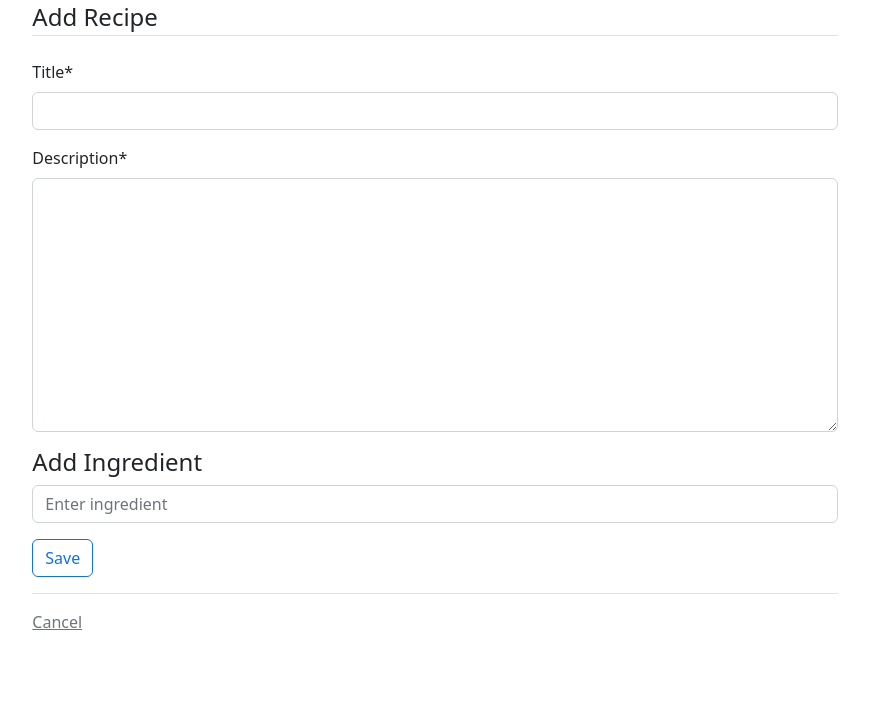
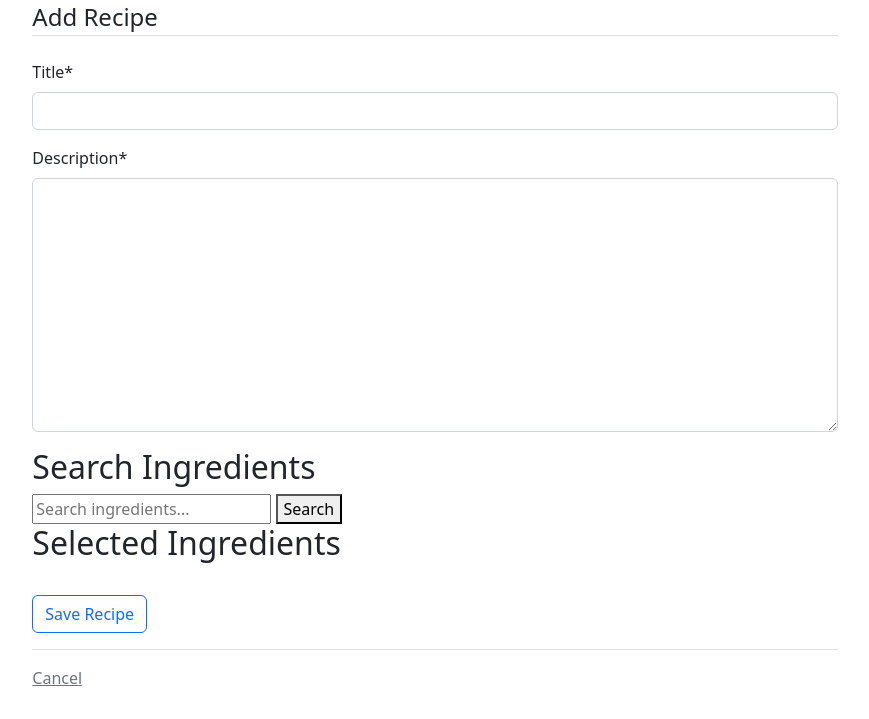
Before and after one commit to gyarab/2023-3e-Zeryk, a Django app: page /recipe/create in a window 1280 px wide. Shown: the part 81-800 px from the top of the page, without its empty margins (205-1074 px from the left). Run offline with Django 5.2, Linux system fonts and the light colour scheme; a user stored in the database is signed in; some libraries are stand-ins or nearby versions.

Commit message:
dodelat spoonacular

```diff
--- a/Zeryk/Zeryk/settings.py
+++ b/Zeryk/Zeryk/settings.py
@@ -124,6 +124,7 @@ STATIC_URL = 'static/'
 # Default primary key field type
 # https://docs.djangoproject.com/en/5.0/ref/settings/#default-auto-field
 
+
 DEFAULT_AUTO_FIELD = 'django.db.models.BigAutoField'
 
 CRISPY_TEMPLATE_PACK = 'bootstrap4'
--- a/Zeryk/recipes/templates/recipes/recipe_form.html
+++ b/Zeryk/recipes/templates/recipes/recipe_form.html
@@ -1,7 +1,59 @@
+
 {% extends "recipes/base.html" %}
-<!-- -->
 {% load crispy_forms_tags %}
-<!-- -->
+
+
+{% block scripts %}
+<script>
+  function searchIngredients() {
+    const query = document.getElementById('ingredient-search').value;
+    fetch(`/search-ingredients/?query=${query}`)
+      .then(response => response.json())
+      .then(data => {
+        const ingredientResults = document.getElementById('ingredient-results');
+        ingredientResults.innerHTML = '';
+        if (data.ingredients) {
+          const ul = document.createElement('ul');
+          data.ingredients.forEach(ingredient => {
+            const li = document.createElement('li');
+            li.textContent = ingredient.name;
+            // Add a button to select the ingredient
+            const selectButton = document.createElement('button');
+            selectButton.textContent = 'Select';
+            selectButton.onclick = function() {
+              selectIngredient(ingredient.name);
+            };
+            li.appendChild(selectButton);
+            ul.appendChild(li);
+          });
+          ingredientResults.appendChild(ul);
+        } else if (data.error) {
+          const p = document.createElement('p');
+          p.textContent = data.error;
+          ingredientResults.appendChild(p);
+        }
+      })
+      .catch(error => console.error('Error:', error));
+  }
+
+  // Function to add the selected ingredient to the list of selected ingredients
+  function selectIngredient(ingredientName) {
+    const selectedIngredients = document.getElementById('selected-ingredients');
+    const li = document.createElement('li');
+    li.textContent = ingredientName;
+    selectedIngredients.appendChild(li);
+    // You can also add hidden input fields to store the selected ingredients in the form
+    // For example:
+    // const input = document.createElement('input');
+    // input.type = 'hidden';
+    // input.name = 'ingredients';
+    // input.value = ingredientName;
+    // li.appendChild(input);
+  }
+</script>
+{% endblock scripts %}
+
+
 {% block content %}
 <div class="container">
   <form method="POST">
@@ -11,25 +63,23 @@
       {{ form|crispy }}
     </fieldset>
 
-    <!-- Поле для добавления ингредиента -->
-    <div class="form-group">
-      <h4>Add Ingredient</h4>
-      <input
-        type="text"
-        name="ingredient"
-        placeholder="Enter ingredient"
-        class="form-control"
-        required />
-    </div>
+    <!-- Ingredient search section -->
+    <h2>Search Ingredients</h2>
+    <input type="text" name="query" id="ingredient-search" placeholder="Search ingredients...">
+    <button type="button" onclick="searchIngredients()">Search</button>
+    <div id="ingredient-results"></div>
 
+    <!-- Selected ingredients section -->
+    <h2>Selected Ingredients</h2>
+    <ul id="selected-ingredients"></ul>
+
+    <!-- Button to submit the form -->
     <div class="form-group py-3">
-      <input class="btn btn-outline-primary" type="submit" value="Save" />
+      <input class="btn btn-outline-primary" type="submit" value="Save Recipe" />
     </div>
   </form>
   <div class="border-top pt-3">
     <a class="text-muted" href="{% url 'recipes-home' %}">Cancel</a>
   </div>
 </div>
-
-<!-- -->
 {% endblock content %}
--- a/Zeryk/recipes/views.py
+++ b/Zeryk/recipes/views.py
@@ -7,8 +7,10 @@ from django.http import HttpResponseRedirect
 from django.urls import reverse, reverse_lazy
 from . import models
 from .forms import IngredientForm, CommentForm
+import requests
 
-#TODO cas vareni + filtrovani pomoci casu, id_ingridient (vyhledavani podle ingridienci), hodnoceni receptu(hvezdicky idk??)
+#TODO delete comment, cas vareni + filtrovani pomoci casu, id_ingridient (vyhledavani podle ingridienci), hodnoceni receptu(hvezdicky idk??)
+
 
 
 def like(request, pk):
@@ -84,6 +86,25 @@ class RecipeCreateView(LoginRequiredMixin, CreateView):
     form.instance.author = self.request.user
     return super().form_valid(form)
 
+  def get_context_data(self, **kwargs):
+    context = super().get_context_data(**kwargs)
+    query = self.request.GET.get('query')
+    if query:
+        api_key = '095ec31de9614bf9a4c4a442386741e5'
+        endpoint = 'https://api.spoonacular.com/food/ingredients/search'
+        params = {
+            'apiKey': api_key,
+            'query': query,
+            'number': 10  # Number of ingredients to retrieve
+        }
+        response = requests.get(endpoint, params=params)
+        if response.status_code == 200:
+            data = response.json()
+            context['ingredients'] = data['results']
+        else:
+            context['error'] = 'Failed to retrieve ingredients'
+    return context
+
 class RecipeUpdateView(LoginRequiredMixin, UserPassesTestMixin, UpdateView):
   model = models.Recipe
   fields = ['title', 'description']
--- a/Zeryk/users/views.py
+++ b/Zeryk/users/views.py
@@ -7,7 +7,6 @@ from . import forms
 
 #TODO dodelat kolik liku mas celkem, profilovka, recepty ktery jsem likenul, (pod profilovkou by se dalo udelat kolik hvezdicek z 5 ma, podle toho jak hodnotili tvuj recept, asi nejakym aritmetickym prumerem)
 
-# Create your views here.
 def register(request):
   if request.method == "POST":
     form = forms.UserRegisterForm(request.POST)
--- a/requirements.txt
+++ b/requirements.txt
@@ -2,3 +2,4 @@ django
 django-crispy-forms
 crispy-bootstrap4
 Pillow
+requests
```
Also changed, not shown: Zeryk/db.sqlite3.
